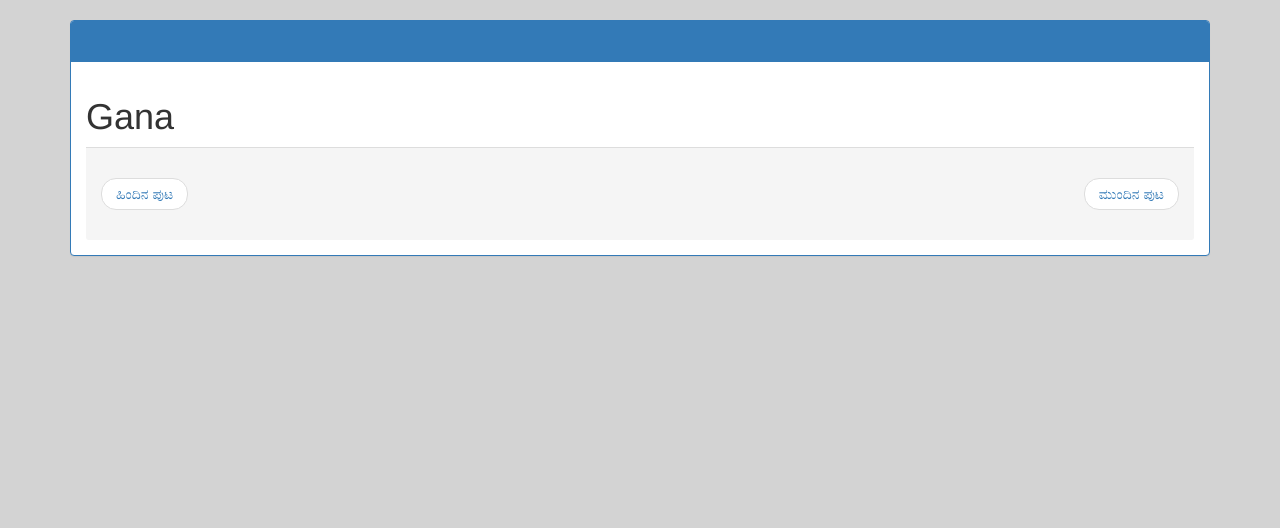
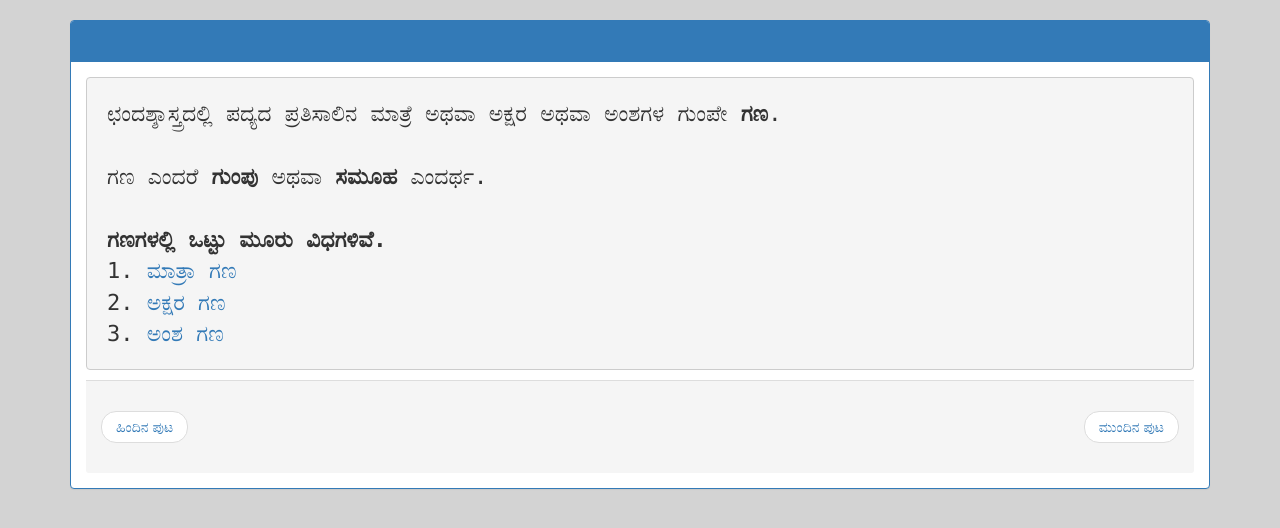
Before and after one commit to anuprshetty/chandassu, a Flask app: template templates/gana/gana.html in a window 1280 px wide. Shown: the part 75-603 px from the top of the page. Run offline with Flask 3, Linux system fonts and the light colour scheme; the template is opened without the code that fills it, so the values that code supplies are empty; some libraries are stand-ins or nearby versions.

Commit message:
routing for gana

```diff
--- a/templates/gana/gana.html
+++ b/templates/gana/gana.html
@@ -1,3 +1,12 @@
 <!DOCTYPE html> {% extends 'base.html' %} {% block body %}
-<h1>Gana</h1>
+<pre class="pre-wrap">
+ಛಂದಶ್ಶಾಸ್ತ್ರದಲ್ಲಿ ಪದ್ಯದ ಪ್ರತಿಸಾಲಿನ ಮಾತ್ರೆ ಅಥವಾ ಅಕ್ಷರ ಅಥವಾ ಅಂಶಗಳ ಗುಂಪೇ <b>ಗಣ</b>.
+
+ಗಣ ಎಂದರೆ <b>ಗುಂಪು</b> ಅಥವಾ <b>ಸಮೂಹ</b> ಎಂದರ್ಥ.
+
+<b>ಗಣಗಳಲ್ಲಿ ಒಟ್ಟು ಮೂರು ವಿಧಗಳಿವೆ.</b>
+1. <a href="{{ url_for('home_bp.gana_bp.matra_gana')}}">ಮಾತ್ರಾ ಗಣ</a>
+2. <a href="{{ url_for('home_bp.gana_bp.akshara_gana')}}">ಅಕ್ಷರ ಗಣ</a>
+3. <a href="{{ url_for('home_bp.gana_bp.amsha_gana')}}">ಅಂಶ ಗಣ</a>
+</pre>
 {% endblock %}
```
Also changed, not shown: blueprints/gana.py (+8 -1 lines).
